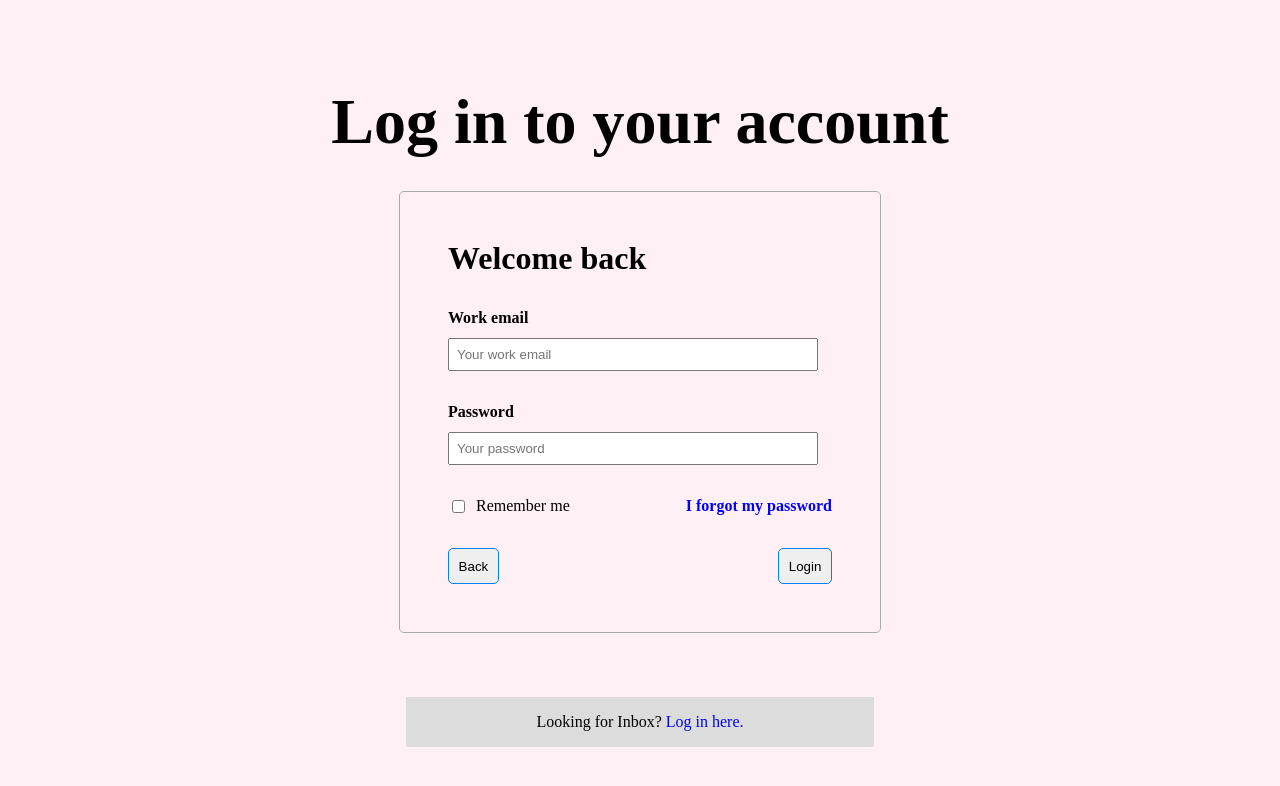
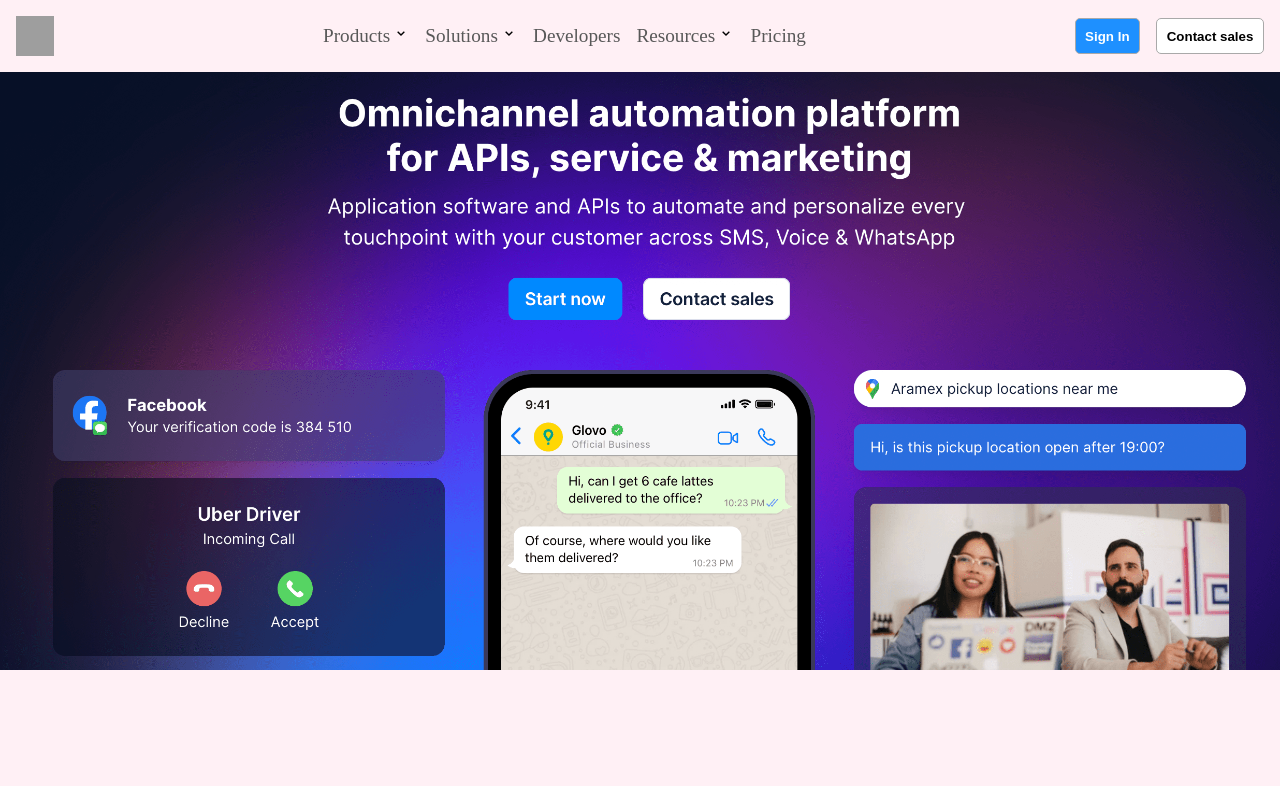
Before and after one commit to DikshakAdhikari/tars, a React (Vite) app: page / in a window 1280 px wide. Shown: the top 786 px of the page. Built offline with nearby package versions, Linux system fonts and the light colour scheme; grey boxes are pictures that could not be loaded.

Commit message:
completed

```diff
--- a/src/App.css
+++ b/src/App.css
@@ -4,11 +4,19 @@
   margin: 0;
   padding: 0;
 }
+.websiteLogo{
+  height:"5vh";
+  width: "5vw";
+}
 .dashboard{
   width: 100vw;
   height: 100vh;
   display: flex;
 
+}
+.text{
+  color:#585858;
+  font-size: 1.2rem;
 }
 .sidebar{
 
--- a/src/App.jsx
+++ b/src/App.jsx
@@ -1,23 +1,32 @@
-
-
 import { Route, Router, Routes } from 'react-router-dom'
 import './App.css'
 import Login from './components/Login'
-
-
+import Dashboard from './components/Dashboard'
+import Home from './components/Home'
+import Navbar from './components/Navbar'
+import { useState } from 'react'
 
 
 function App() {
 
+  const [ifSignIn, setSignIn]= useState(false);
+  return (
 
-
-  return (
-    <div style={{backgroundColor:"#FFF0F5", width:"100%" , height:"100vh"}}>
-
+    <div className='app' style={{backgroundColor:"#FFF0F5", width:"100%" , height:"100vh"}}>
 
       <Routes>
+        <Route path={"/"} element= {<Home ifSignIn={ifSignIn} setSignIn={setSignIn} />} />
+        <Route path={"/login"} element= {<Login ifSignIn={ifSignIn} setSignIn={setSignIn} />} />
+        <Route path={"/dashboard"} element= {<Dashboard title='Dashboard' />} />
+        <Route path={"/dashboard/Insights"} element= {<Dashboard title='Insigts' />} />
+        <Route path={"/dashboard/Contacts"} element= {<Dashboard title='Contacts' />} />
+        <Route path={"/dashboard/PriorityReport"} element= {<Dashboard title='Priority Reports' />} />
+        <Route path={"/dashboard/Channels"} element= {<Dashboard title='Channels' />} />
+        <Route path={"/dashboard/BuildFlow"} element= {<Dashboard title='Build Flow' />} />
+        <Route path={"/dashboard/DesignAudit"} element= {<Dashboard title='Design Audit' />} />
+        <Route path={"/dashboard/Integrations"} element= {<Dashboard title='Integrations' />} />
+        <Route path={"/dashboard/KnowledgeBase"} element= {<Dashboard title='Knowledge Base' />} />
 
-        <Route path={"/"} element= {<Login />} />
 
 
       </Routes>
@@ -25,7 +34,10 @@
 
 
 
+
+
     </div>
+
   )
 }
 
--- a/src/components/Dashboard.jsx
+++ b/src/components/Dashboard.jsx
@@ -1,55 +1,60 @@
 import React from "react";
-import { Link, useNavigate } from "react-router-dom";
+import { Link, useNavigate, useParams } from "react-router-dom";
 import {AiOutlineBell } from 'react-icons/ai'
 import {FaUserCircle } from 'react-icons/fa'
  import {BsCaretDown} from 'react-icons/bs'
+ import {RiContactsLine} from 'react-icons/ri'
+ import {FcIdea} from 'react-icons/fc'
+ import {AiOutlineMessage} from 'react-icons/ai'
+ import websiteLogo from '../assets/logo-min.png'
 
 
-const Dashboard = () => {
+const Dashboard = ({title}) => {
   const navigate = useNavigate();
+
   return (
     <div className="dashboard">
       <div className="sidebar">
-      <div style={{padding:"1.5rem"}} >Icon</div>
-        < Link className="dash-section link-tag">Getting Started</ Link>
+      <img style={{height:"5vh", width:"3vw",padding:"0.8rem"}} src={websiteLogo} alt="" />
+        < Link to={'/dashboard'} className="dash-section link-tag">Getting Started</ Link>
         <hr></hr>
 
         <div className="dash-section">
           <div className="link-tag" style={{display:"flex", gap:"1rem"}}>
             <AiOutlineBell />
-            <div>Insights</div>
+            <Link to={'/dashboard/Insights'} className="link-tag">Insights</Link>
             <BsCaretDown style={{marginLeft:"2rem", cursor:"pointer"}} />
           </div>
           <div className="link-tag" style={{display:"flex", gap:"1rem"}}>
-            <AiOutlineBell />
-            <div >Contacts</div>
+            <RiContactsLine />
+            <Link to={'/dashboard/Contacts'} className="link-tag" >Contacts</Link>
 
           </div>
-          <Link className="link-tag">Priority Report</Link>
+          <Link to={'/dashboard/PriorityReport'} className="link-tag">Priority Report</Link>
         </div>
         <hr></hr>
 
         <div className="dash-section">
         <div className="link-tag" style={{display:"flex", gap:"1rem"}}>
 
-            <div>Channels</div>
+            <Link className="link-tag" to={"/dashboard/Channels"}>Channels</Link>
             <BsCaretDown style={{marginLeft:"3.2rem" , cursor:"pointer"}} />
           </div>
           <div className="link-tag" style={{display:"flex", gap:"1rem"}}>
 
-            <div>Build Flow</div>
+            <Link className="link-tag" to={"/dashboard/BuildFlow"}>Build Flow</Link>
             <BsCaretDown style={{marginLeft:"2.2rem", cursor:"pointer"}} />
           </div>
-          <Link className="link-tag">Design Audit</Link>
-          <Link className="link-tag">Integrations</Link>
+          <Link to={"/dashboard/DesignAudit"} className="link-tag">Design Audit</Link>
+          <Link to={"/dashboard/Integrations"} className="link-tag">Integrations</Link>
         </div>
         <hr></hr>
-        <Link className="dash-section link-tag">Knowledge Base</Link>
+        <Link to={"/dashboard/KnowledgeBase"} className="dash-section link-tag">Knowledge Base</Link>
       </div>
 
       <div className="main-dash">
         <div className="dash-bar">
-          <div style={{ padding: "1rem", fontSize: "1.5rem" }}>Dashboard</div>
+          <div style={{ padding: "1rem", fontSize: "1.5rem" }}>{title}</div>
           <div style={{ display: "flex", gap: "2rem", padding: "2rem" }}>
             <Link className="link-tag">Help</Link>
             <Link className="link-tag"></Link>
@@ -102,7 +107,7 @@
               gap: "1rem",
             }}
           >
-            <div>Icon</div>
+            <div style={{ paddingBottom: "0.6rem", fontSize:"1.6rem" }}><FcIdea /></div>
             <div style={{ fontWeight: "bold", fontSize: "1.2rem" }}>
               Recieve replies form your customers
             </div>
@@ -115,7 +120,7 @@
               padding: "1rem",
             }}
           >
-            <div style={{ paddingBottom: "1rem" }}>Icon</div>
+            <div style={{ paddingBottom: "0.6rem", fontSize:"1.6rem" }}><FcIdea /></div>
             <div style={{ fontWeight: "bold", fontSize: "1.2rem" }}>
               Make phones ring
             </div>
@@ -138,7 +143,7 @@
             }}
           >
             <div style={{ display: "flex", gap: "0.6rem" }}>
-              <div>Icon</div>
+            <AiOutlineMessage />
               <div>Campaign Builder</div>
             </div>
             <div style={{ fontSize: "1.5rem" }}>
@@ -174,7 +179,7 @@
               gap: "1rem",
             }}>
           <div style={{ display: "flex", gap: "0.6rem" }}>
-              <div>Icon</div>
+              <AiOutlineMessage />
               <div>Campaign Builder</div>
             </div>
             <div style={{ fontSize: "1.5rem" }}>
@@ -210,7 +215,7 @@
               gap: "1rem",
             }}>
           <div style={{ display: "flex", gap: "0.6rem" }}>
-              <div>Icon</div>
+          <AiOutlineMessage />
               <div>Campaign Builder</div>
             </div>
             <div style={{ fontSize: "1.5rem" }}>
--- /dev/null
+++ b/src/components/Home.jsx
@@ -0,0 +1,17 @@
+import React from 'react'
+import main from "../assets/homepage-min.png";
+import Navbar from './Navbar';
+
+const Home = ({ifSignIn, setSignIn}) => {
+
+    setSignIn(true);
+
+  return (
+    <div>
+      <Navbar ifSignIn={ifSignIn} setSignIn={setSignIn} />
+            <img src={main} style={{ width: '100%', height: 'auto'}} alt="" />
+    </div>
+  )
+}
+
+export default Home
--- a/src/components/Login.jsx
+++ b/src/components/Login.jsx
@@ -1,21 +1,28 @@
 import React from 'react'
-import { Link } from 'react-router-dom'
+import { Link, useNavigate } from 'react-router-dom'
+import Navbar from './Navbar';
 
-const Login = () => {
+
+const Login = ({ifSignIn, setSignIn}) => {
+
+  const navigate= useNavigate();
+  setSignIn(false);
   return (
-    <div style={{display:'flex', height:"100vh", flexDirection:"column", justifyContent:"center", alignItems:'center'}}>
+    <>
+    <Navbar ifSignIn={ifSignIn} setSignIn={setSignIn} />
+    <div style={{display:'flex', height:"90vh", flexDirection:"column", justifyContent:"center", alignItems:'center'}}>
       <div style={{fontWeight:"bold", fontSize:"4rem", padding:"2rem"}}>Log in to your account</div>
-      <div style={{display:"flex", flexDirection:"column", borderRadius:"5px", gap:"2rem", border:"solid darkGray 1px", padding:"3rem", width:"30vw"}}>
+      <div style={{display:"flex", flexDirection:"column", borderRadius:"5px", gap:"2rem", border:"solid darkGray 1px", padding:"3rem", width:"25vw"}}>
         <div style={{fontSize:"2rem", fontWeight:"bold"}}>Welcome back</div>
 
         <div style={{display:'flex', flexDirection:"column", gap:"0.7rem"}}>
         <div style={{fontWeight:"bold"}}>Work email</div>
-        <input style={{width:"22rem", padding:"7px"}} placeholder='Your work email' type="text" />
+        <input style={{width:"27rem", padding:"7px"}} placeholder='Your work email' type="text" />
         </div>
 
         <div style={{display:'flex', flexDirection:"column", gap:"0.7rem"}}>
         <div style={{fontWeight:"bold"}}>Password</div>
-        <input style={{width:"22rem", padding:"7px"}} placeholder='Your password'/>
+        <input style={{width:"27rem", padding:"7px"}} placeholder='Your password'/>
         </div>
 
         <div style={{display:"flex", justifyContent:"space-between"}}>
@@ -23,21 +30,22 @@
                 <input type="checkbox" />
                 <div>Remember me</div>
             </div>
-            <div style={{color:"#0000FF", fontWeight:"bold"}}>I forgot my password</div>
+            <Link style={{color:"#0000FF", fontWeight:"bold", textDecoration:"none"}}>I forgot my password</Link>
         </div>
 
         <div style={{display:"flex", justifyContent:"space-between"}}>
-            <button style={{padding:"0.6rem",borderRadius:"5px", border:"1px solid #007FFF "}}>Back</button>
-            <button style={{padding:"0.6rem",borderRadius:"5px", border:"1px solid #007FFF "}}>Login</button>
+            <button style={{padding:"0.6rem",borderRadius:"5px", backgroundColor:"white", cursor:"pointer", border:"1px solid #007FFF "}}>Back</button>
+            <button onClick={()=> navigate('/dashboard')} style={{padding:"0.6rem",borderRadius:"5px", backgroundColor:"white", cursor:"pointer", border:"1px solid #007FFF "}}>Login</button>
         </div>
 
       </div>
 
-      <div style={{backgroundColor:"#DCDCDC", width:"34vw", padding:"1rem", textAlign:"center",marginTop:"4rem"}}>
+      <div style={{backgroundColor:"#DCDCDC", width:"29vw", padding:"1rem", textAlign:"center",marginTop:"4rem"}}>
         Looking for Inbox? <Link style={{textDecoration:"none"}}>Log in here.</Link>
       </div>
 
     </div>
+    </>
   )
 }
 
--- /dev/null
+++ b/src/components/Navbar.jsx
@@ -0,0 +1,44 @@
+import React from 'react'
+import {BiChevronDown} from 'react-icons/bi'
+import { useNavigate } from 'react-router-dom';
+import websiteLogo from '../assets/logo-min.png'
+
+const Navbar = ({ifSignIn, setSignIn}) => {
+
+  const navigate= useNavigate();
+  //console.log(ifSignIn);
+  return (
+    <div style={{display:'flex',alignItems:"center", justifyContent:"space-between",padding:"1rem"}}>
+      <img style={{height:"5vh", width:"3vw"}} src={websiteLogo} alt="" />
+      <div style={{display:"flex",gap:"1rem"}}>
+        <div style={{display:"flex", gap:"0.2rem"}}>
+          <div className='text'>Products</div>
+          <BiChevronDown style={{cursor:"pointer"}} />
+        </div>
+        <div style={{display:"flex", gap:"0.2rem"}}>
+          <div className='text'>Solutions</div>
+          <BiChevronDown style={{cursor:"pointer"}} />
+        </div>
+        <div className='text'>Developers</div>
+        <div style={{display:"flex", gap:"0.2rem"}}>
+          <div className='text'>Resources</div>
+          <BiChevronDown style={{cursor:"pointer"}} />
+        </div>
+        <div className='text'>Pricing</div>
+
+      </div>
+      <div style={{display:"flex",  gap:"1rem"}}>
+        {ifSignIn &&
+        <button style={{padding:"0.6rem", cursor:"pointer", color:"white", backgroundColor:"#1E90FF", borderRadius:'5px', fontWeight:'bold', border:'1px solid darkGray'}} onClick={()=> {
+          setSignIn(false);
+          navigate('/login')
+
+        }}>Sign In</button>
+}
+      <button style={{padding:"0.6rem", cursor:"pointer", backgroundColor:"white", borderRadius:'5px', fontWeight:'bold', border:'1px solid darkGray'}}>Contact sales</button>
+      </div>
+    </div>
+  )
+}
+
+export default Navbar
```
Also changed, not shown: src/assets/homepage-min.png (added), 1 other file (tests, documents, lock files or other folders).
